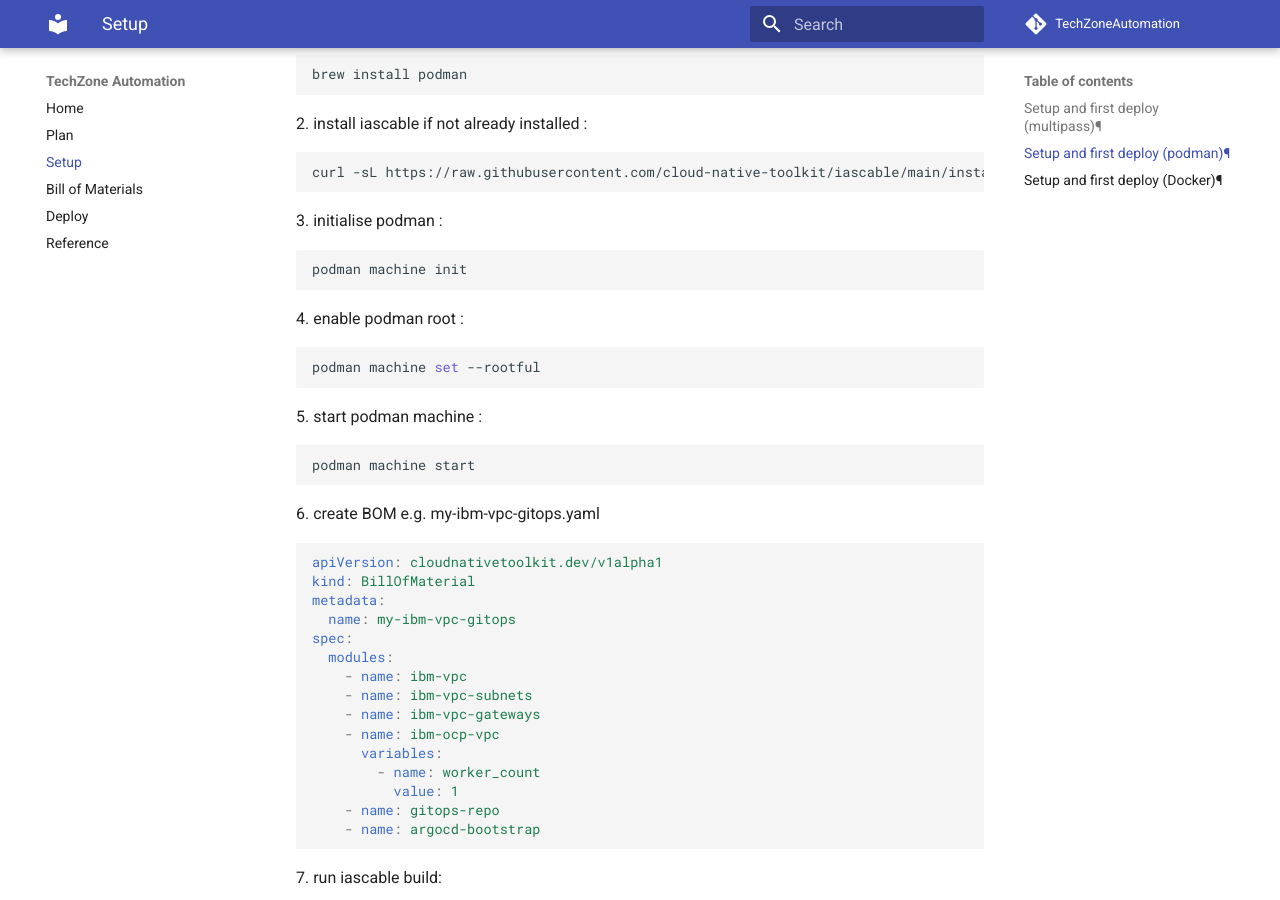
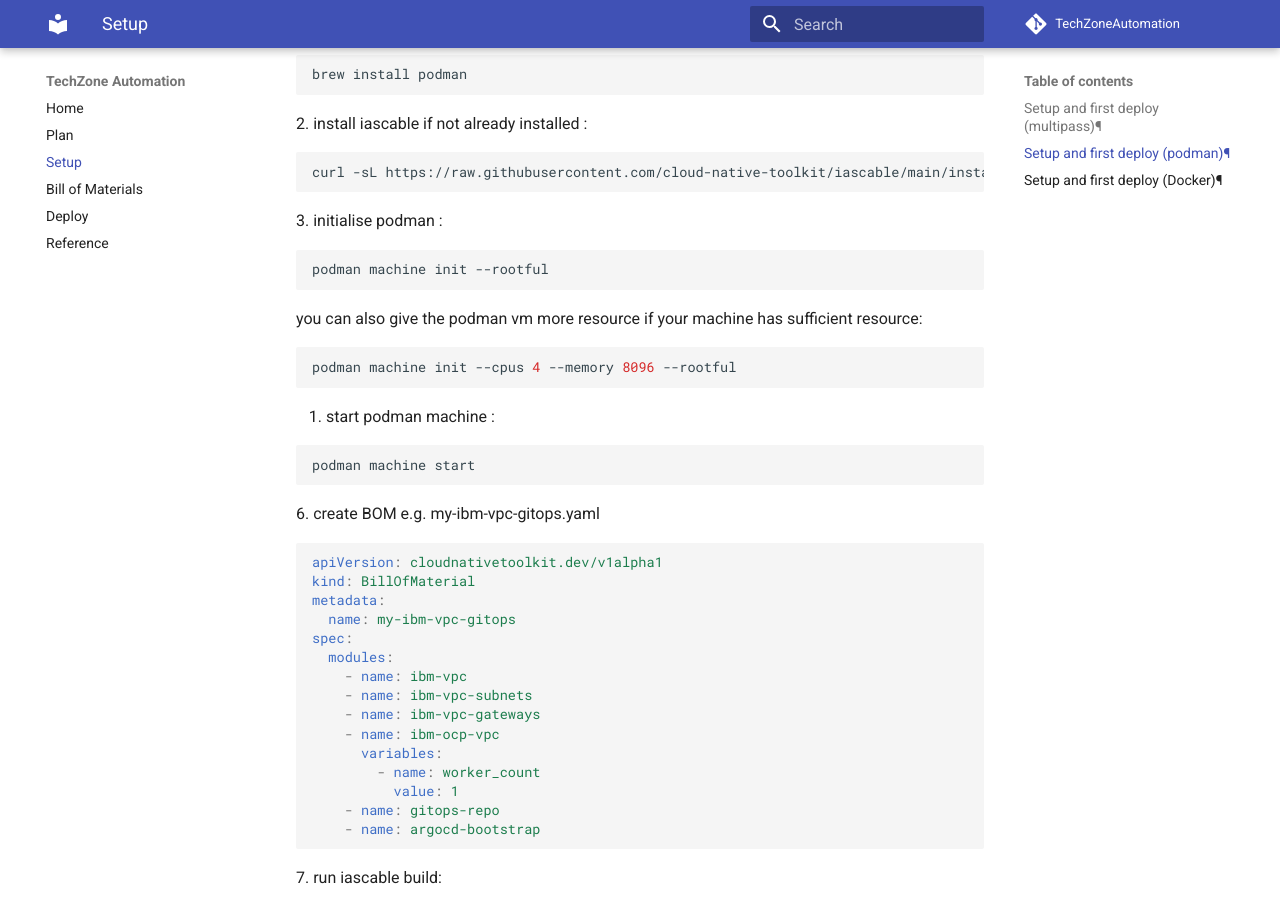
Before and after one commit to binnes/TechZoneAutomation, an MkDocs documentation site: the page built from docs/setup.md, in a window 1280 px wide and 900 px high, scrolled down 2004 px. Built offline with MkDocs 1.6.1 and Material for MkDocs 9.7.7, drawn with Linux system fonts in a browser that asks for light colours; comment, search, counter and statistics services are not loaded.

Commit message:
additional resource for podman

````diff
--- a/docs/setup.md
+++ b/docs/setup.md
@@ -95,13 +95,15 @@ Create or change into the directory containing your BOM then run the following c
 3. initialise podman :
 
    ```shell
-   podman machine init
+   podman machine init --rootful
    ```
-4. enable podman root :
 
-   ```shell
-   podman machine set --rootful
+   you can also give the podman vm more resource if your machine has sufficient resource:
+
+   ``` shell
+   podman machine init --cpus 4 --memory 8096 --rootful
    ```
+
 5. start podman machine :
 
    ```shell
````
